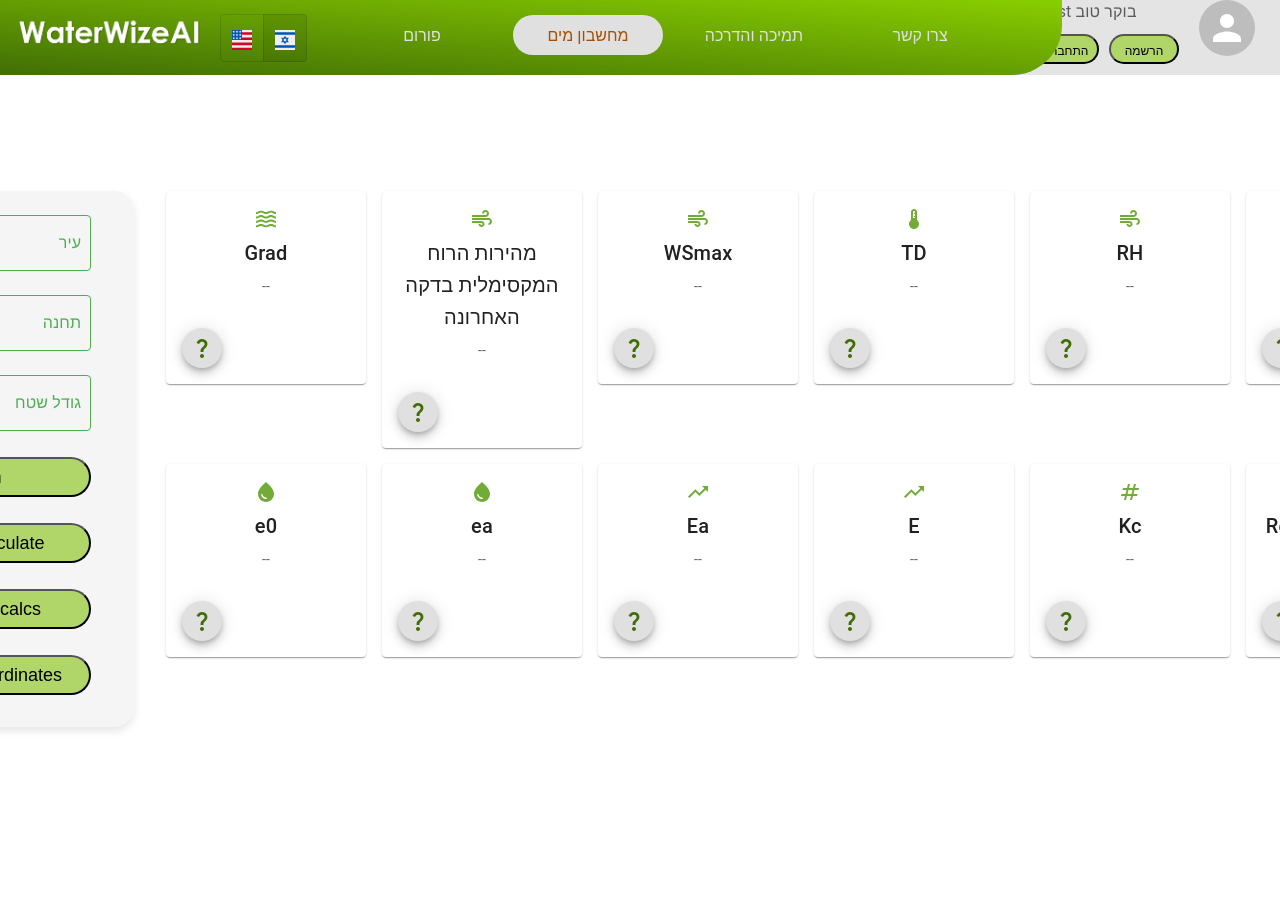
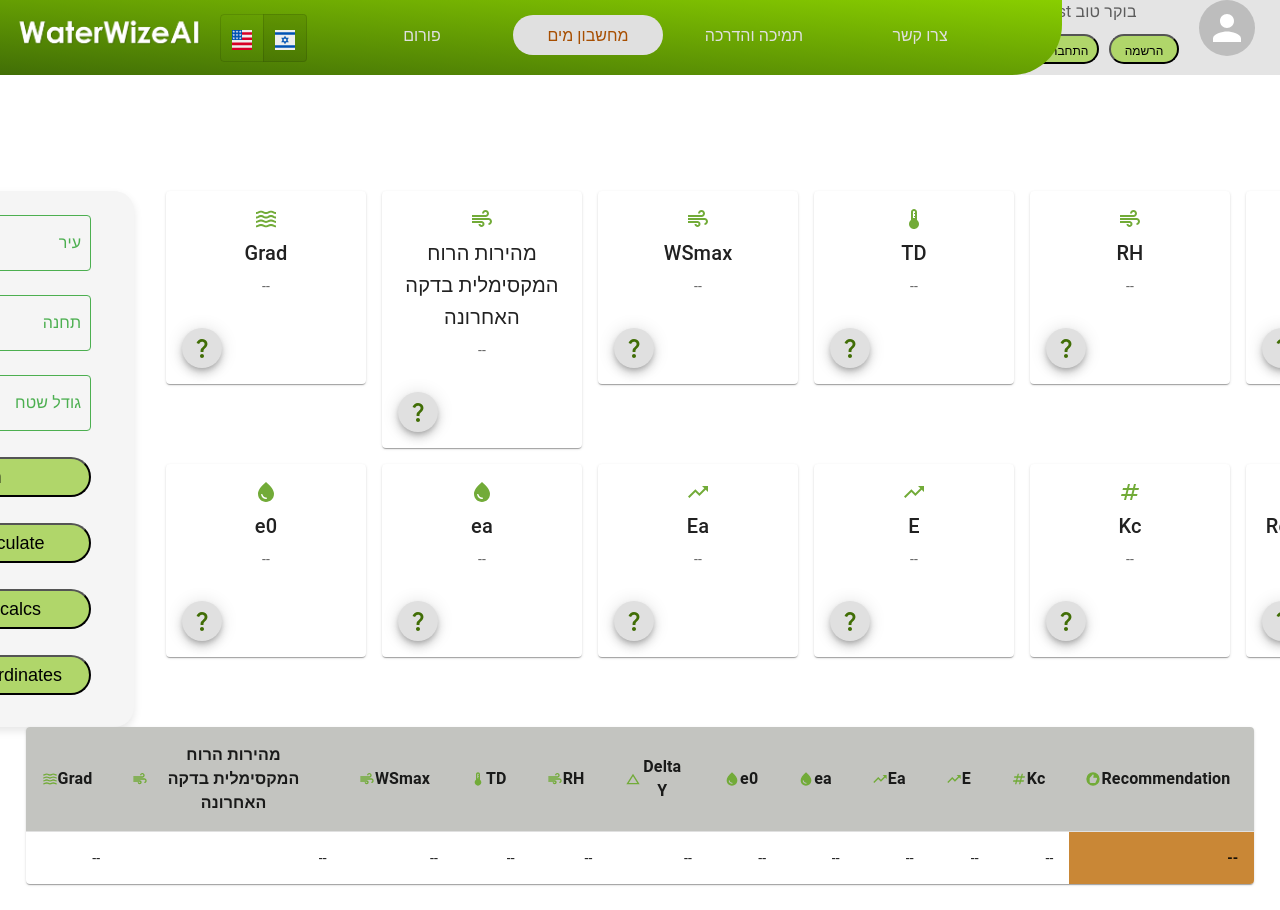
Before and after one commit to Daanielle/WaterWiseAI, a React (Create React App) app in the folder water-wize-ai/: page /WaterCalculator in a window 1280 px wide. Shown: the top 910 px of the page. Before the commit the page ends 800 px from the top, so only its background shows below. Built offline with nearby package versions, Linux system fonts and the light colour scheme.

Commit message:
fix WaterCalculatorVariablesDetails import

```diff
--- a/water-wize-ai/src/components/CustomCard.js
+++ b/water-wize-ai/src/components/CustomCard.js
@@ -8,7 +8,7 @@ import Typography from '@mui/material/Typography';
 import Box from '@mui/material/Box';
 import { Icon } from '@mui/material';
 import Modal from "@mui/material/Modal";
-import waterCalculatorVariablesDetails from "../resources/mapping/WaterCalculatorVariablesDetails";
+import WaterCalculatorVariablesDetails from "../resources/mapping/WaterCalculatorVariablesDetails";
 import { styled } from '@mui/material/styles';
 
 const modalStyle = {
@@ -28,7 +28,7 @@ const CustomBackdrop = styled('div')({
   });
 
 const CustomCard = ({ title, description, image, topIcon, bottomIcons, openModal, onCloseModal }) => {
-
+    const waterCalculatorVariablesDetails = WaterCalculatorVariablesDetails()
     const handleClose = () => {
         onCloseModal(); // Call the parent's onCloseModal function
     };
--- a/water-wize-ai/src/components/recommendation/Recomendation.js
+++ b/water-wize-ai/src/components/recommendation/Recomendation.js
@@ -6,12 +6,12 @@ import TableContainer from '@mui/material/TableContainer';
 import TableHead from '@mui/material/TableHead';
 import TableRow from '@mui/material/TableRow';
 import Paper from '@mui/material/Paper';
-import waterCalculatorVariablesDetails from '../../resources/mapping/WaterCalculatorVariablesDetails';
+import WaterCalculatorVariablesDetails from '../../resources/mapping/WaterCalculatorVariablesDetails';
 import Tooltip from '@mui/material/Tooltip';
 import { Typography, Icon } from '@mui/material';
 
 const Recommendation = ({ recommendationDataRows }) => {
-    const varData = waterCalculatorVariablesDetails
+    const varData = WaterCalculatorVariablesDetails()
     const tableHeaders = Object.keys(varData).map(key => varData[key].title);
 
     return (
```
